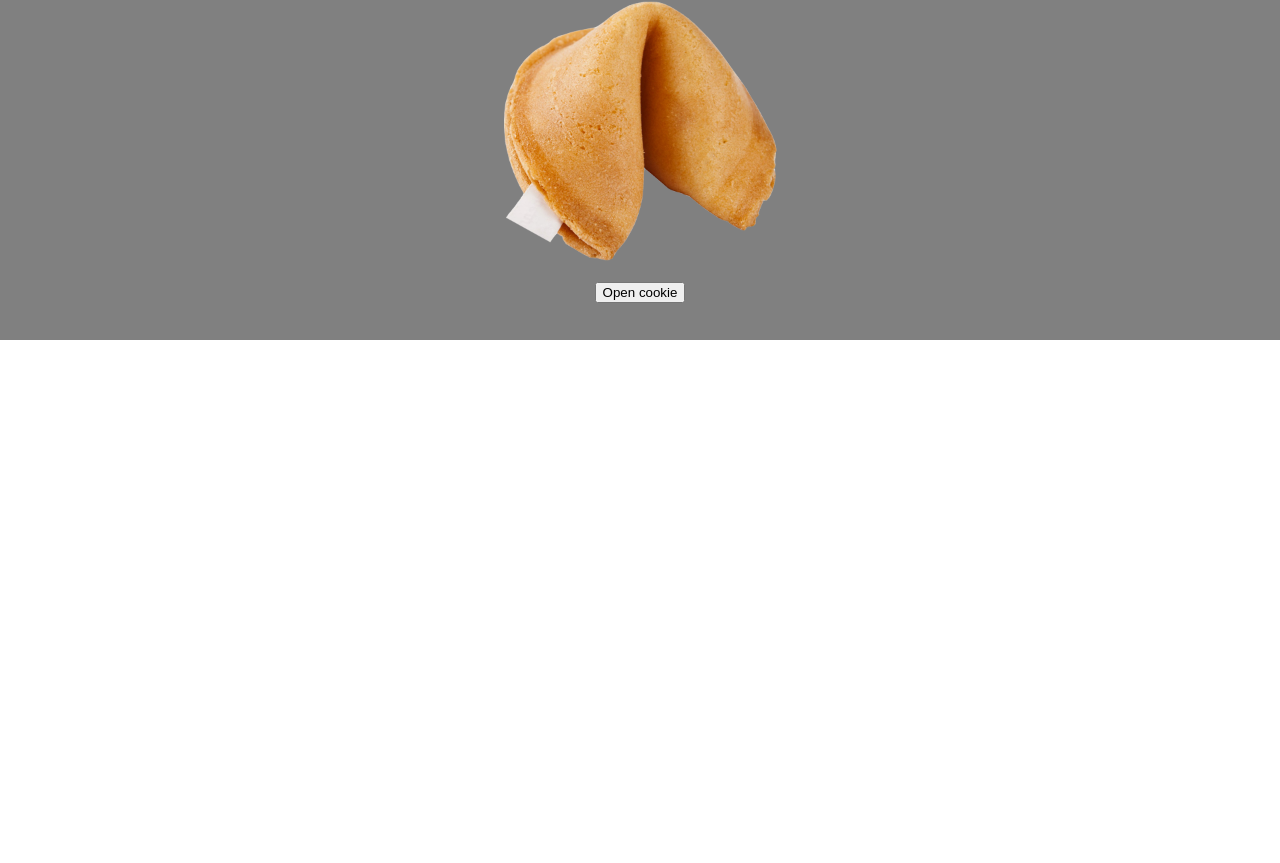
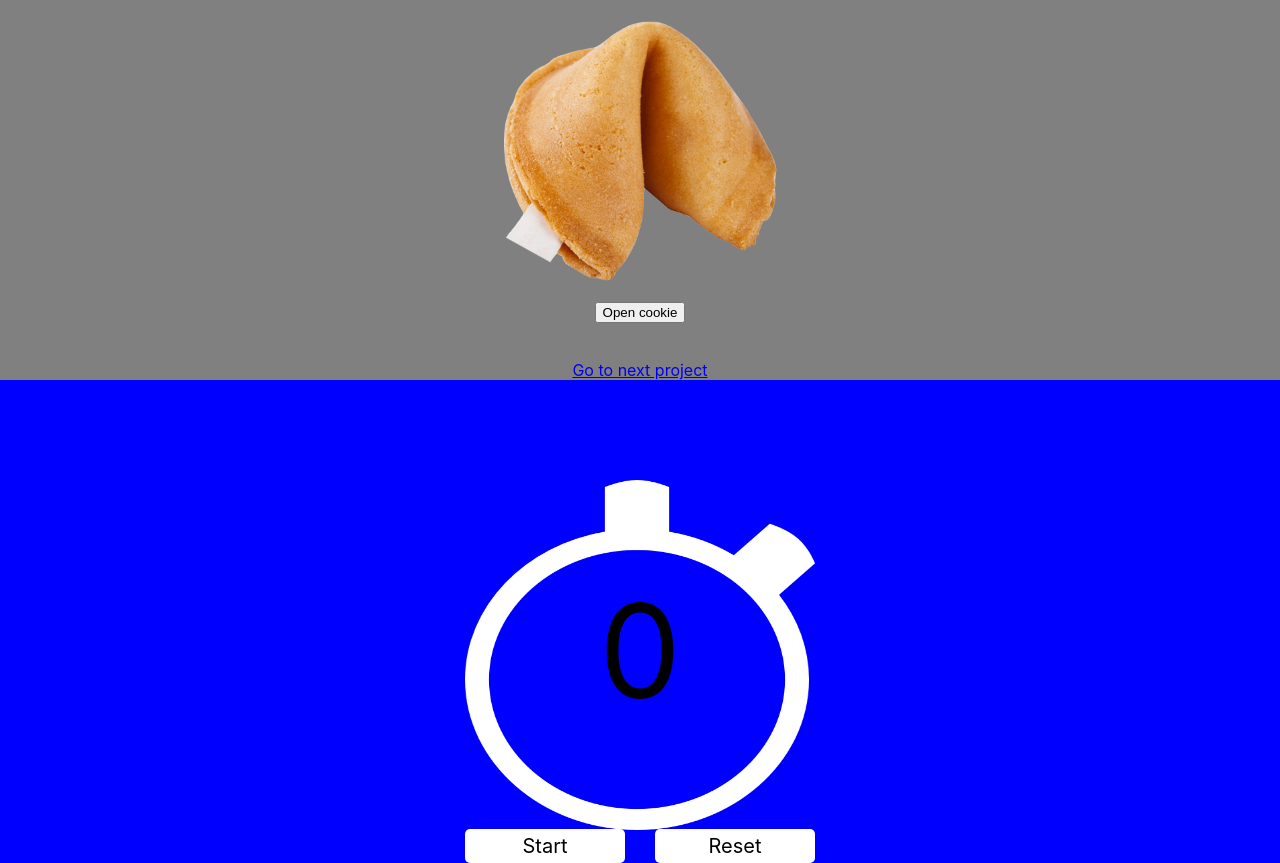
Before and after one commit to guilhermeDTNA/Fundamentos-Basicos-do-ReactJS, a React (Create React App) app: page /projects/cookie in a window 1280 px wide. Shown: the part 149-1012 px from the top of the page. Before the commit the page ends 800 px from the top, so only its background shows below. Built offline with nearby package versions, Linux system fonts and the light colour scheme.

Commit message:
Creating a stopwatch and working with APIs

```diff
--- a/src/App.js
+++ b/src/App.js
@@ -1,8 +1,8 @@
 import React, {Component} from 'react';
 import { BrowserRouter as Router, Route, Link } from "react-router-dom";
 
-import Classes from './classes/';
-import Projects from './projects/App';
+import Classes from './classes/App';
+import Projects from './projects/Cookie';
 
 
 export default class Principal extends Component{
@@ -10,13 +10,17 @@ export default class Principal extends Component{
 		return(
 			<Router>
 			<div>
-			<Link to="/classes/" className="btn">Go to the classes</Link>
+			<Link to="/classes/App" className="btn">Go to the classes</Link>
+
+			<br />
+
+			<br />
+
+			<Link to="/projects/Cookie" className="btn">Go to the projects</Link>
 
 			<br />
 			<br />
 			<br />
-
-			<Link to="/projects/App" className="btn">Go to the projects</Link>
 
 			<Route path="/classes/" component={Classes} />
 			<Route path="/projects/" component={Projects} />
--- /dev/null
+++ b/src/classes/App.js
@@ -0,0 +1,33 @@
+import React, {Component} from 'react';
+import { BrowserRouter as Router, Route, Link } from "react-router-dom";
+
+import Introduction from './Introduction';
+import Requests from './requests/Requests';
+
+export default class App extends Component{
+	constructor(props){
+		super(props);
+	}
+
+	render(){
+		return(
+			<Router>
+			<div>
+			<Link to="./Introduction" className="btn">Go to the basic fundamentals</Link>
+
+			<br />
+			<br />
+
+			<Link to="/requests/Requests" className="btn">Go to the requests classes</Link>
+
+			<br />
+			<br />
+			<br />
+
+			<Route path="" component={Introduction} />
+			<Route path="/requests/" component={Requests} />
+			</div>
+			</Router>
+		);
+	}
+}
--- /dev/null
+++ b/src/classes/requests/Requests.js
@@ -0,0 +1,49 @@
+import React, {Component} from 'react';
+
+import './style.css';
+
+class App extends Component{
+	constructor(props){
+		super(props);
+		this.state = {
+			nutri: []
+		}
+	}
+
+
+componentDidMount(){
+	let url = 'https://sujeitoprogramador.com/rn-api/?api=posts';
+	fetch(url)
+	.then((r)=>r.json())
+	.then((json)=>{
+		let state = this.state;
+		state.nutri = json;
+		this.setState(state);
+		//console.log(json);
+	})
+}
+
+render(){
+	return(
+		<div className="container-API">
+
+		<header>Catching data from an API</header>
+
+
+			{this.state.nutri.map((item) => {
+				return(
+					<article key={item.id} className="post-API">
+						<strong className="title-API">{item.titulo}</strong>
+						<img className="cover-API" src={item.capa} />
+						<p className="subtitle-API">{item.subtitulo}</p>
+						<a className="button-API">Access</a>
+					</article>
+				);
+			})}
+
+		</div>
+	);
+}
+}
+
+export default App;
--- /dev/null
+++ b/src/classes/requests/style.css
@@ -0,0 +1,66 @@
+.container-API{
+	width: 100%;
+	display: flex;
+	flex-direction: column;
+	justify-content: center;
+	align-items: center;
+	background-color: #DDD;
+}
+
+.post-API{
+	display: flex;
+	flex-direction: column;
+	width: 700px;
+	background-color: #FFF;
+	border-width: 1px;
+	border-radius: 7px;
+	margin: 8px;
+	padding: 10px;
+}
+
+.title-API{
+	font-size: 25px;
+	margin-bottom: 25px;
+	margin-top: 10px;
+	color: #000;
+}
+
+.subtitle-API{
+	margin: 5px;
+}
+
+.button-API{
+	height:40px;
+	background: none;
+	border-radius: 5px;
+	border: 2px solid #4c89e3;
+	font-weight: bold;
+	display: flex;
+	text-decoration: none;
+	justify-content: center;
+	align-items: center;
+	transition: all 0.5s;
+	margin: 10px;
+}
+
+.button-API:hover{
+	background: #4c89e3;
+	color: #FFF
+}
+
+header{
+	display: flex;
+	justify-content: center;
+	align-items: center;
+	font-size: 35px;
+	width: 100%;
+	height: 70px;
+	background-color: #4c89e3;
+	color: #FFF;
+}
+
+header strong:hover{
+	color: #000;
+	cursor: pointer;
+	transition: all 0.8s;
+}
--- a/src/projects/App.js
+++ b/src/projects/Cookie.js
@@ -1,6 +1,8 @@
 import React, {Component} from 'react';
+import { BrowserRouter as Router, Route, Link } from "react-router-dom";
 
 import './style.css';
+import Stopwatch from './Stopwatch';
 
 class Button extends Component{
 	render(){
@@ -43,11 +45,19 @@ class Projects extends Component{
 	render(){
 		return(
 
-			<div className="container">
+			<div className="container-cookie">
 			<img src={require('./assets/biscoito.png')} className="img" />
 
 			<Button name="Open cookie" actionBtn={this.breakCookie}/>
 			<h3 className="textPhrase">{this.state.textPhrase}</h3>
+
+
+			<Router>
+			<Link to="./Stopwatch" className="btn">Go to next project</Link>
+
+
+			<Route path="" component={Stopwatch} />
+			</Router>
 			</div>
 
 			);
--- /dev/null
+++ b/src/projects/Stopwatch.js
@@ -0,0 +1,67 @@
+import React, {Component} from 'react';
+
+import './style.css';
+
+class App extends Component{
+
+	constructor(props){
+		super(props);
+
+		this.state={
+			number: 0,
+			button: 'Start'
+		}
+
+		this.timer = null;
+		this.start = this.start.bind(this);
+		this.reset = this.reset.bind(this);
+	}
+
+	start(){
+		let state = this.state;
+		if(this.timer !== null){
+			clearInterval(this.timer);
+			this.timer = null;
+			this.state.button = 'Start';
+		} else{
+			this.timer = setInterval(() =>{
+			let state = this.state;
+			state.number += 0.1;
+			this.setState(state);
+		}, 100);
+			state.button = 'Pause';
+		}
+		this.setState(state);
+
+	}
+
+	reset(){
+		if(this.timer !== null){
+			clearInterval(this.timer);
+			this.timer = null;
+		}
+
+		let state = this.state;
+		state.number = 0;
+		state.button = 'Start';
+		this.setState(state);
+	}
+
+	render(){
+		return(
+
+			<div className="container-watch">
+				<img src={require('./assets/cronometro.png')} className="img-watch" />
+				<a className="timer">{this.state.number}</a>
+
+				<div className="areaBtnWatch">
+					<a className="btn-watch" onClick={this.start}>{this.state.button}</a>
+					<a className="btn-watch" onClick={this.reset}>Reset</a>
+				</div>
+			</div>
+
+		);
+	}
+}
+
+export default App;
--- a/src/projects/style.css
+++ b/src/projects/style.css
@@ -1,4 +1,4 @@
-.container{
+.container-cookie{
 	display: flex;
 	flex-direction: column;
 	width:100%;
@@ -18,3 +18,46 @@
 	color: orange;
 	text-align: center;
 }
+
+.container-watch{
+	background-color: blue;
+	display: flex;
+	width: 100%;
+	align-items: center;
+	justify-content: center;
+	flex-direction: column;
+}
+
+.img-watch{
+	width: 350px;
+	height: 350px;
+	padding-top: 100px;
+}
+
+.timer{
+	font-size: 130px;
+	margin-top: -258px;
+}
+
+.areaBtnWatch{
+	margin-top: 100px;
+	display: flex;
+}
+
+.btn-watch{
+	width: 150px;
+	background-color: #FFF;
+	font-size: 20px;
+	text-align: center;
+	border-radius: 5px;
+	margin-left: 15px;
+	margin-right: 15px;
+	cursor: pointer;
+	padding: 5px;
+}
+
+.btn-watch:hover{
+	opacity: 0.7;
+	color: #000;
+	transition: all 0.50s;
+}
```
Also changed, not shown: src/classes/Introduction.js (renamed from src/classes/index.js), src/projects/assets/cronometro.png (added).
